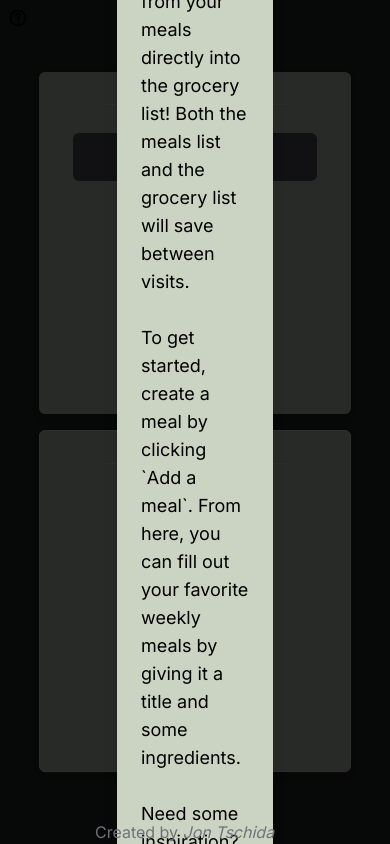
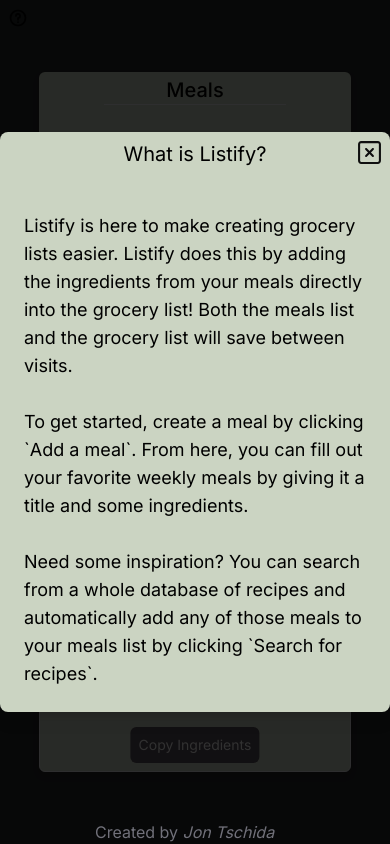
Before and after one commit to jon-tschida/Listify_rebuild, a Next.js app: page / in a window 390 px wide. Both pictures are taken after a click on the picture 18 px from the left and 18 px from the top of the page. Shown: the top 844 px of the page. Built offline with nearby package versions, Linux system fonts and the light colour scheme.

Commit message:
more media queries
fixing mobile display issues

```diff
--- a/src/app/components/FetchedRecipe.js
+++ b/src/app/components/FetchedRecipe.js
@@ -75,12 +75,12 @@ export default function FetchedRecipe(props) {
           {added ? "Added" : "Add"}
         </p>
         <div className="flex flex-col">
-          <h1 className="mr-1 font-boldsm-phone:text-left laptop:text-center sm-phone:mt-2 sm-phone:text-sm laptop:text-lg">{fetchedTitle}</h1>
+          <h1 className="mr-1 font-boldsm-phone:text-left laptop:text-center sm-phone:mt-4 sm-phone:text-sm laptop:text-lg">{fetchedTitle}</h1>
           <a
             href={fetchedRecipeUrl}
             rel="noreferrer"
             target="_blank"
-            className="p-1 underline text-searchBtnBlue w-fit sm-phone:text-[12px]"
+            className="p-1 underline text-searchBtnBlue w-fit sm-phone:text-[12px] laptop:text-base"
           >
             {fetchedRecipeSource}
           </a>
--- a/src/app/components/GroceryList.js
+++ b/src/app/components/GroceryList.js
@@ -88,7 +88,7 @@ export default function GroceryList(props) {
           ))}
       </div>
       <div
-        className="absolute bottom-0 p-2 mb-2 translate-x-1/2 rounded-md cursor-pointer select-none right-1/2 bg-mealsBg text-zinc-100"
+        className="absolute bottom-0 p-2 mb-2 translate-x-1/2 rounded-md cursor-pointer select-none right-1/2 bg-mealsBg text-zinc-100 laptop:text-base sm-phone:text-sm"
         onClick={() => listIngredients.length > 0 && copyText(listIngredients)}
       >
         {copied ? "Copied!" : "Copy Ingredients"}
--- a/src/app/components/HelpComponent.js
+++ b/src/app/components/HelpComponent.js
@@ -8,7 +8,7 @@ export default function HelpComponent(props) {
     <div
       className="w-screen h-screen bg-black/80"
     >
-      <div className="absolute flex flex-col w-2/5 p-2 -translate-x-1/2 -translate-y-1/2 rounded-lg bg-mealsAndListBg drop-shadow-lg h-fit left-1/2 top-1/2">
+      <div className="absolute flex flex-col p-2 -translate-x-1/2 -translate-y-1/2 rounded-lg laptop:w-2/5 sm-phone:w-full bg-mealsAndListBg drop-shadow-lg h-fit left-1/2 top-1/2">
         <Image
           priority
           alt="close"
--- a/src/app/components/Main.js
+++ b/src/app/components/Main.js
@@ -105,7 +105,7 @@ export default function Main() {
               <AddNewMeal setMealDetails={setMealDetails} />
             </div>
             <div
-              className="absolute bottom-0 p-2 mb-2 translate-x-1/2 rounded-md cursor-pointer select-none right-1/2 bg-mealsBg text-zinc-100"
+              className="absolute bottom-0 p-2 mb-2 translate-x-1/2 rounded-md cursor-pointer select-none right-1/2 bg-mealsBg text-zinc-100 laptop:text-base sm-phone:text-sm"
               onClick={() => openCloseSearchRecipes(setSearchingRecipes)}
             >
               Search for recipes
```
